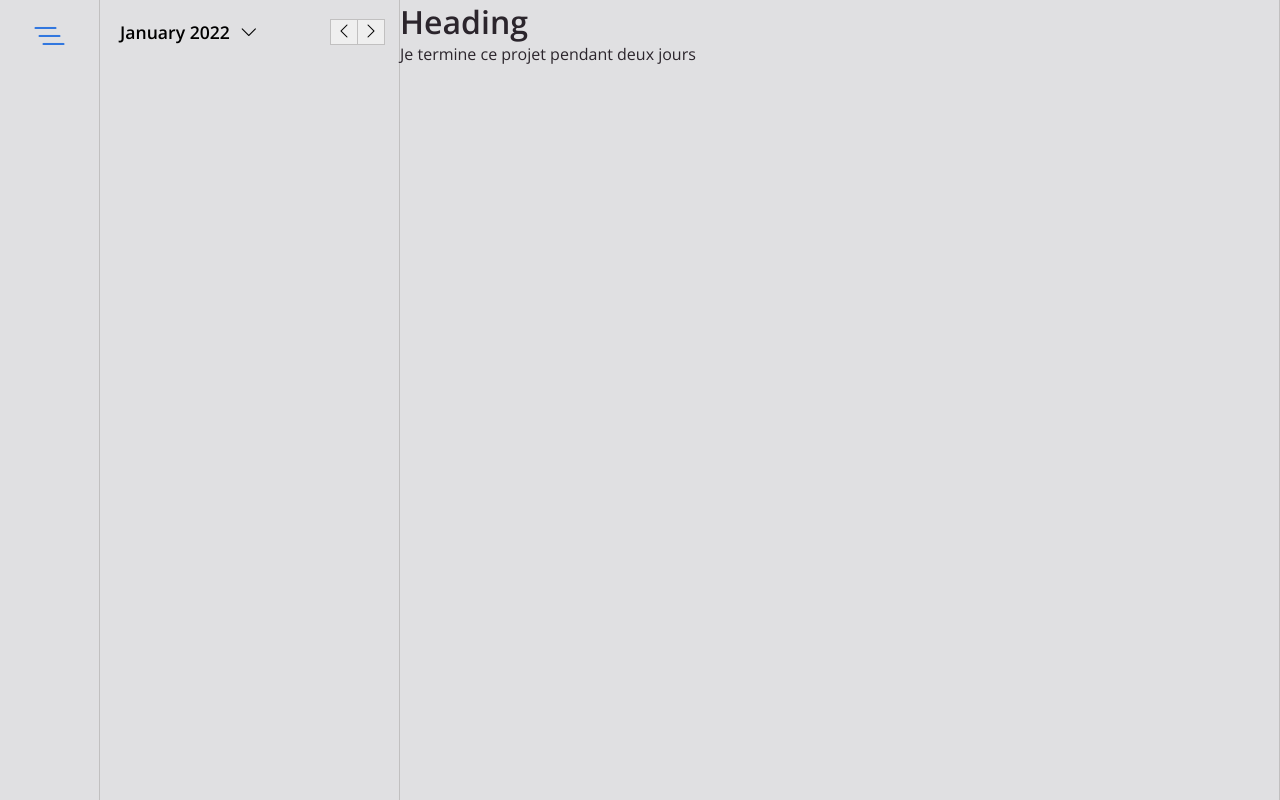
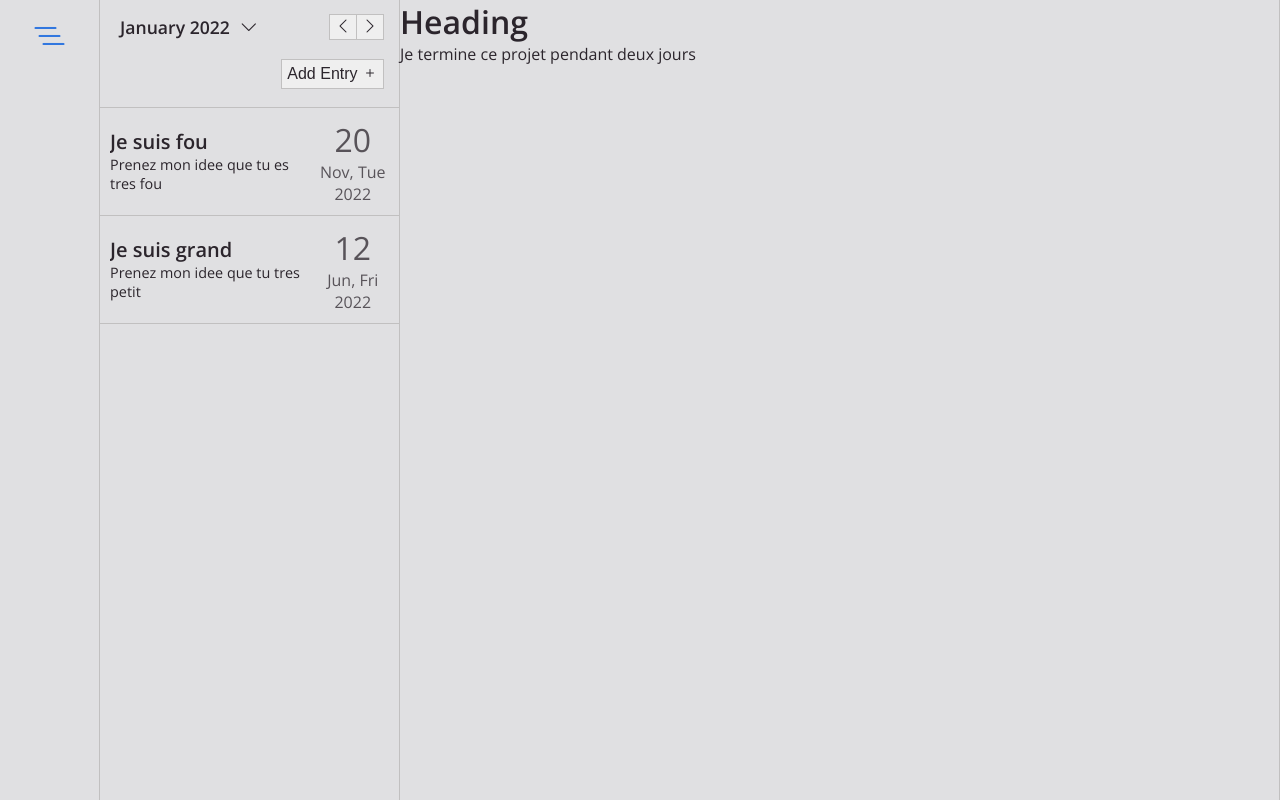
Before and after one commit to gaganjot99/Auth-demo, a React (Create React App) app: page / in a window 1280 px wide. Built offline with nearby package versions, Linux system fonts and the light colour scheme; no server answers.

Commit message:
feat: complete list part

```diff
--- a/src/App.css
+++ b/src/App.css
@@ -86,11 +86,16 @@ button {
   padding: 5px;
   cursor: pointer;
   transition-duration: 300ms;
+  color: var(--black);
 }
 
 .noborder {
   border: none;
   background-color: inherit;
+}
+
+.border-bottom {
+  border-bottom: 1px solid var(--lightgray);
 }
 
 .left-spc {
@@ -257,12 +262,9 @@ button {
 }
 
 #date-div {
-  position: absolute;
   display: flex;
   justify-content: space-between;
   align-items: center;
-  padding: 15px;
-  width: 300px;
 }
 
 .nrm-btn {
@@ -277,3 +279,60 @@ button {
   border-radius: 0;
   border: 1px solid var(--lightgray);
 }
+
+.add-btn {
+  border: 1px solid var(--lightgray);
+  margin: 15px 0;
+  align-self: flex-end;
+  font-size: 1rem;
+}
+
+.list-header {
+  display: flex;
+  flex-flow: column nowrap;
+  padding: 10px 15px;
+  padding-bottom: 3px;
+}
+
+.list-item {
+  display: flex;
+  padding: 10px;
+  justify-content: space-between;
+  cursor: pointer;
+}
+
+.list-item:hover {
+  background-color: var(--lightgray);
+  transform: translate(3px, 5px);
+}
+
+.left-list-item {
+  flex-basis: 70%;
+  overflow: hidden;
+  margin-top: 5px;
+}
+
+.right-list-item {
+  display: flex;
+  flex-flow: column nowrap;
+  justify-content: space-between;
+  align-items: center;
+  opacity: 0.75;
+  flex-basis: 26%;
+}
+
+.list-item-date {
+  padding: 0;
+  margin: 0;
+  font-size: 2rem;
+  font-weight: 400;
+}
+
+.list-item-heading {
+  font-size: 1.25rem;
+  margin-top: 5px;
+}
+
+.list-item-p {
+  font-size: 0.9rem;
+}
--- a/src/components/Entries.js
+++ b/src/components/Entries.js
@@ -1,9 +1,11 @@
+import List from "./Entries/List";
 import Listheader from "./Entries/Listheader";
 
 const Entries = (props) => {
   return (
     <div id="main-entries">
       <Listheader />
+      <List />
     </div>
   );
 };
--- a/src/components/Entries/Date.js
+++ b/src/components/Entries/Date.js
@@ -45,7 +45,7 @@ const Date = (props) => {
         <button className="single-btn">
           <i className="bi bi-chevron-left"></i>
         </button>
-        <button className="single-btn" style={{ "margin-left": "-1px" }}>
+        <button className="single-btn" style={{ marginLeft: "-1px" }}>
           <i className="bi bi-chevron-right"></i>
         </button>
       </div>
--- /dev/null
+++ b/src/components/Entries/List.js
@@ -0,0 +1,44 @@
+import { useState } from "react";
+import Listitem from "./Listitem";
+
+const tempdata = [
+  {
+    heading: "Je suis fou",
+    content: "Prenez mon idee que tu es tres fou",
+    date: 20,
+    month: "Nov",
+    year: 2022,
+    day: "Tue",
+  },
+  {
+    heading: "Je suis grand",
+    content: "Prenez mon idee que tu tres petit",
+    date: 12,
+    month: "Jun",
+    year: 2022,
+    day: "Fri",
+  },
+];
+
+const List = (props) => {
+  const [data, setData] = useState(tempdata);
+  return (
+    <div>
+      {data.map((ele) => {
+        return (
+          <Listitem
+            heading={ele.heading}
+            content={ele.content}
+            date={ele.date}
+            month={ele.month}
+            year={ele.year}
+            day={ele.day}
+            key={ele.content}
+          />
+        );
+      })}
+    </div>
+  );
+};
+
+export default List;
--- a/src/components/Entries/Listheader.js
+++ b/src/components/Entries/Listheader.js
@@ -2,8 +2,11 @@ import Date from "./Date";
 
 const Listheader = (prop) => {
   return (
-    <div>
+    <div className="list-header border-bottom">
       <Date />
+      <button className="add-btn">
+        Add Entry <i className="bi bi-plus"></i>
+      </button>
     </div>
   );
 };
--- /dev/null
+++ b/src/components/Entries/Listitem.js
@@ -0,0 +1,20 @@
+const Listitem = ({ heading, content, date, day, month, year }) => {
+  return (
+    <div className="list-item border-bottom">
+      <div className="left-list-item">
+        <h2 className="list-item-heading">{heading}</h2>
+        <p className="list-item-p">{content}</p>
+      </div>
+      <div className="right-list-item">
+        <h2 className="list-item-date">{date}</h2>
+        <p className="list-item-month">
+          {month + ", "}
+          {day}
+        </p>
+        <p className="list-item-year">{year}</p>
+      </div>
+    </div>
+  );
+};
+
+export default Listitem;
```
Also changed, not shown: src/components/workspace/Headright.js (added, +17 -0 lines), src/components/workspace/Userinfo.js (added, +10 -0 lines).
